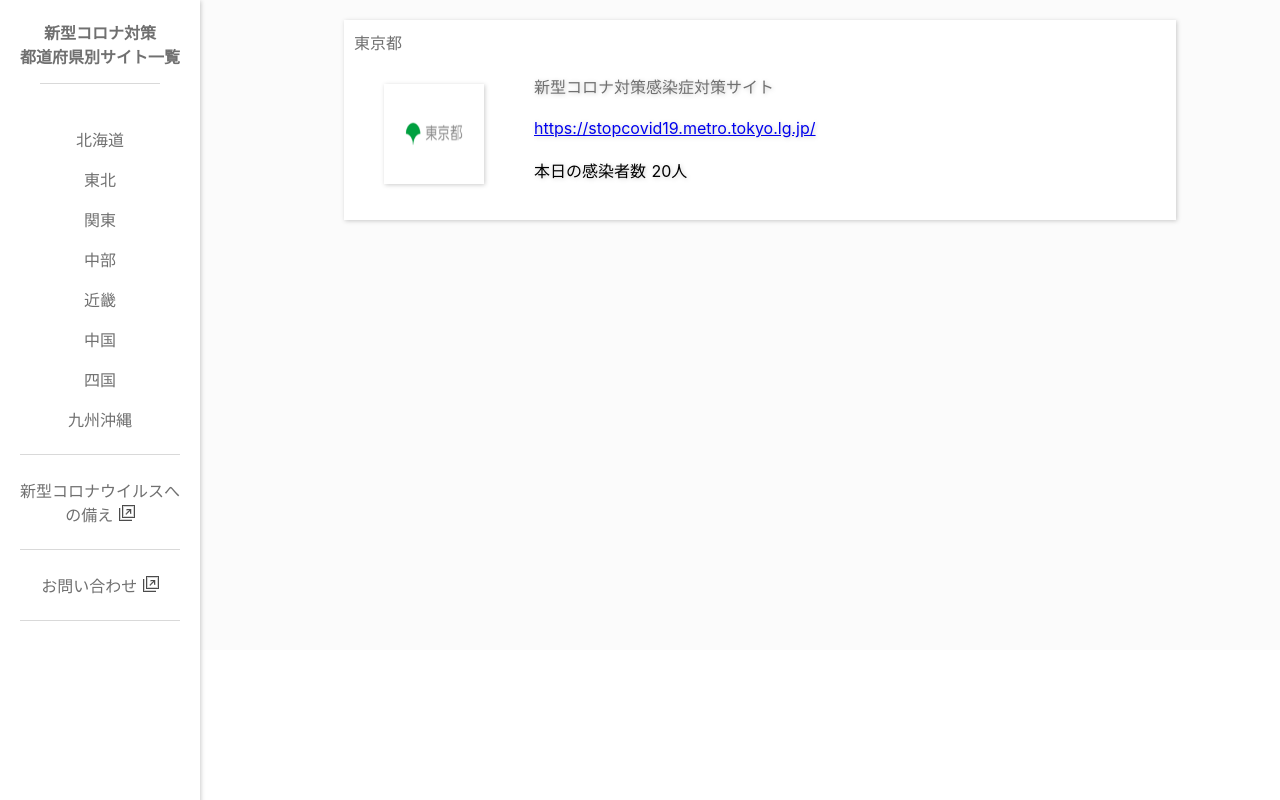
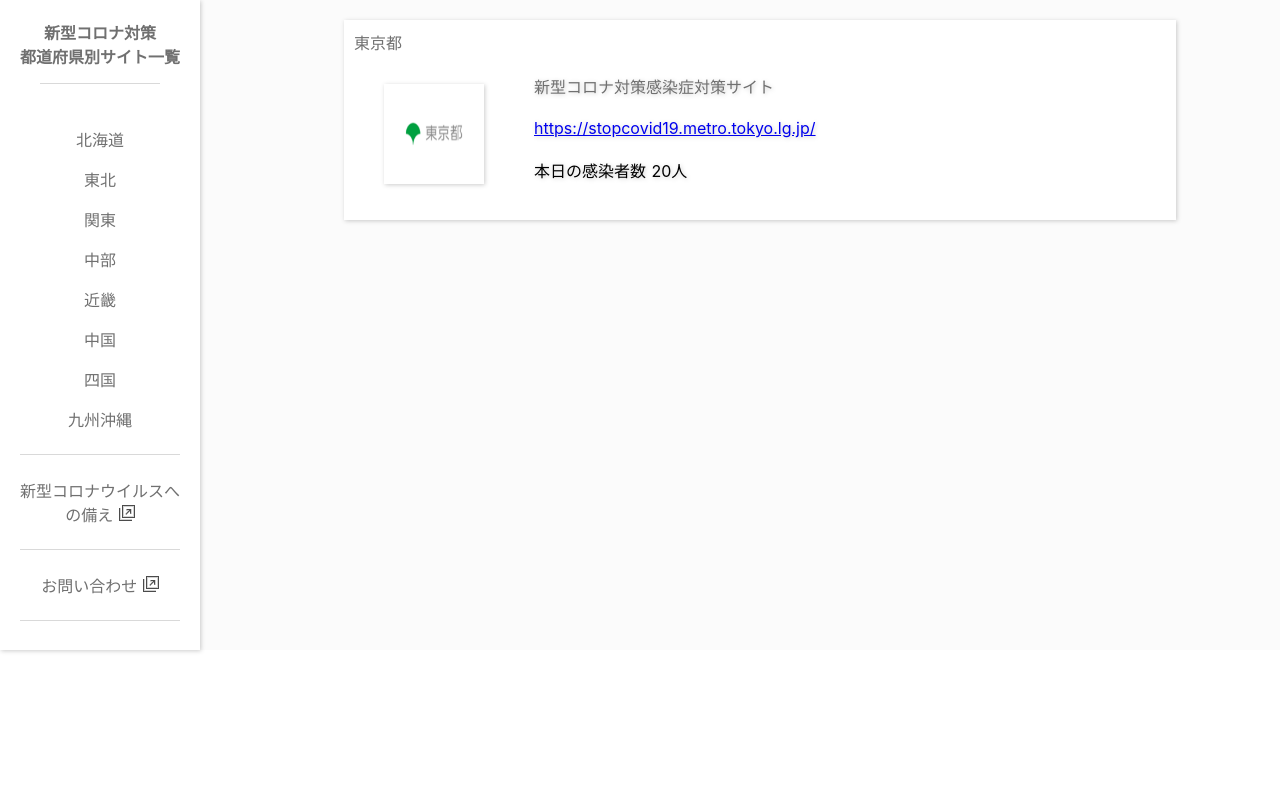
Before and after one commit to GakutoOkawara/covid19-prefectures, a Nuxt app: page / in a window 1280 px wide. Shown: the top 800 px of the page. Built offline with nearby package versions, Linux system fonts and the light colour scheme.

Commit message:
height修正

```diff
--- a/components/Sidebar.vue
+++ b/components/Sidebar.vue
@@ -48,7 +48,7 @@ export default {
   margin: 0;
   padding: 0;
   width: 200px;
-  height: 1000px;
+  height: 650px;
   background-color: #ffffff;
   text-align: center;
   float: left;
```
